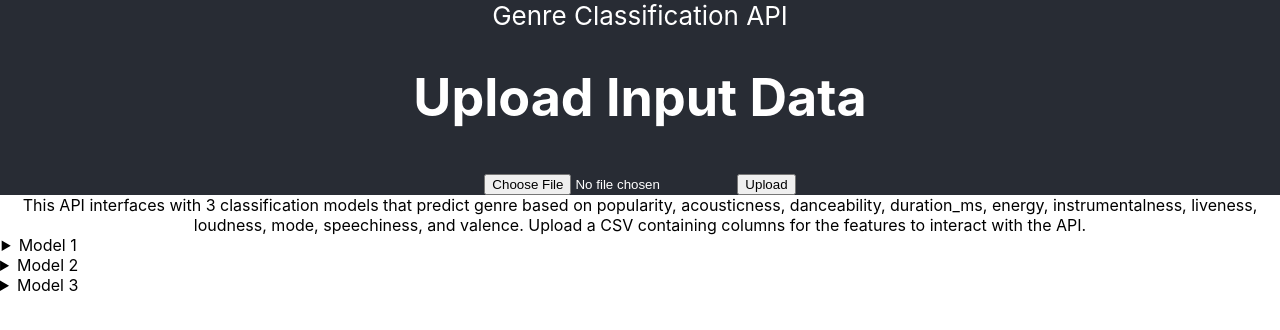
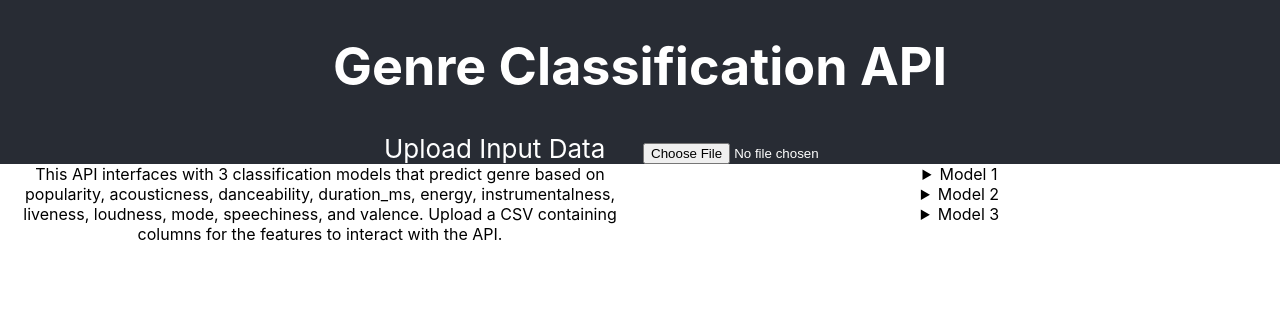
Before and after one commit to Hannah-Aldor/genre-classification, a React (Create React App) app in the folder client/: page / in a window 1280 px wide. Shown: the top 330 px of the page. Built offline with nearby package versions, Linux system fonts and the light colour scheme.

Commit message:
function for uploading file

```diff
--- a/client/src/App.css
+++ b/client/src/App.css
@@ -40,4 +40,9 @@
 
 .floater {
   float: left;
+  width: 50%;
 }
+
+.upload-label {
+  padding-right: 1cm;
+}
--- a/client/src/App.js
+++ b/client/src/App.js
@@ -1,49 +1,5 @@
 import logo from './logo.svg';
 import './App.css';
-
-const NUMBER_OF_INPUTS = 11;
-
-function InputField() {
-  return (
-    <input className="inputField" />
-  );
-}
-
-function Fields() {
-  return (
-    <div>
-      <div className="SameLine">
-        <FieldLabel text="Popularity"/>
-        <FieldLabel text="acousticness"/>
-        <FieldLabel text="danceability"/>
-        <FieldLabel text="duration_ms"/>
-        <FieldLabel text="energy"/>
-        <FieldLabel text="instrumentalness"/>
-        <FieldLabel text="liveness"/>
-        <FieldLabel text="loudness"/>
-        <FieldLabel text="mode"/>
-        <FieldLabel text="speechiness"/>
-        <FieldLabel text="valence"/>
-      </div>
-
-      <br/>
-
-      <div className="SameLine">
-        {Array(NUMBER_OF_INPUTS).fill(<InputField />)}
-      </div>
-    </div>
-  )
-}
-
-function FieldLabel({text}) {
-  return (
-    <div className="LabelDiv SameLine">
-      <label className="FieldLabel">{text}</label>
-    </div>
-  )
-}
-
-
 
 
 function ModelPrediction({model}) {
@@ -55,19 +11,22 @@ function ModelPrediction({model}) {
   )
 }
 
-
+function handleUpload(event) {
+  const file = event.target.files[0];
+  console.log(file.name);
+}
 
 
 
 function App() {
+
   return (
     <div className="App">
       <header className="App-header">
-        Genre Classification API
+        <h1>Genre Classification API</h1>
         <form>
-          <h1>Upload Input Data</h1>
-          <input type="file" />
-          <button type="submit">Upload</button>
+            <span className="upload-label">Upload Input Data</span>
+            <input type="file" onChange={handleUpload}/>
       </form>
       </header>
 
```
Lines whose indentation alone changed are shown as unchanged.
